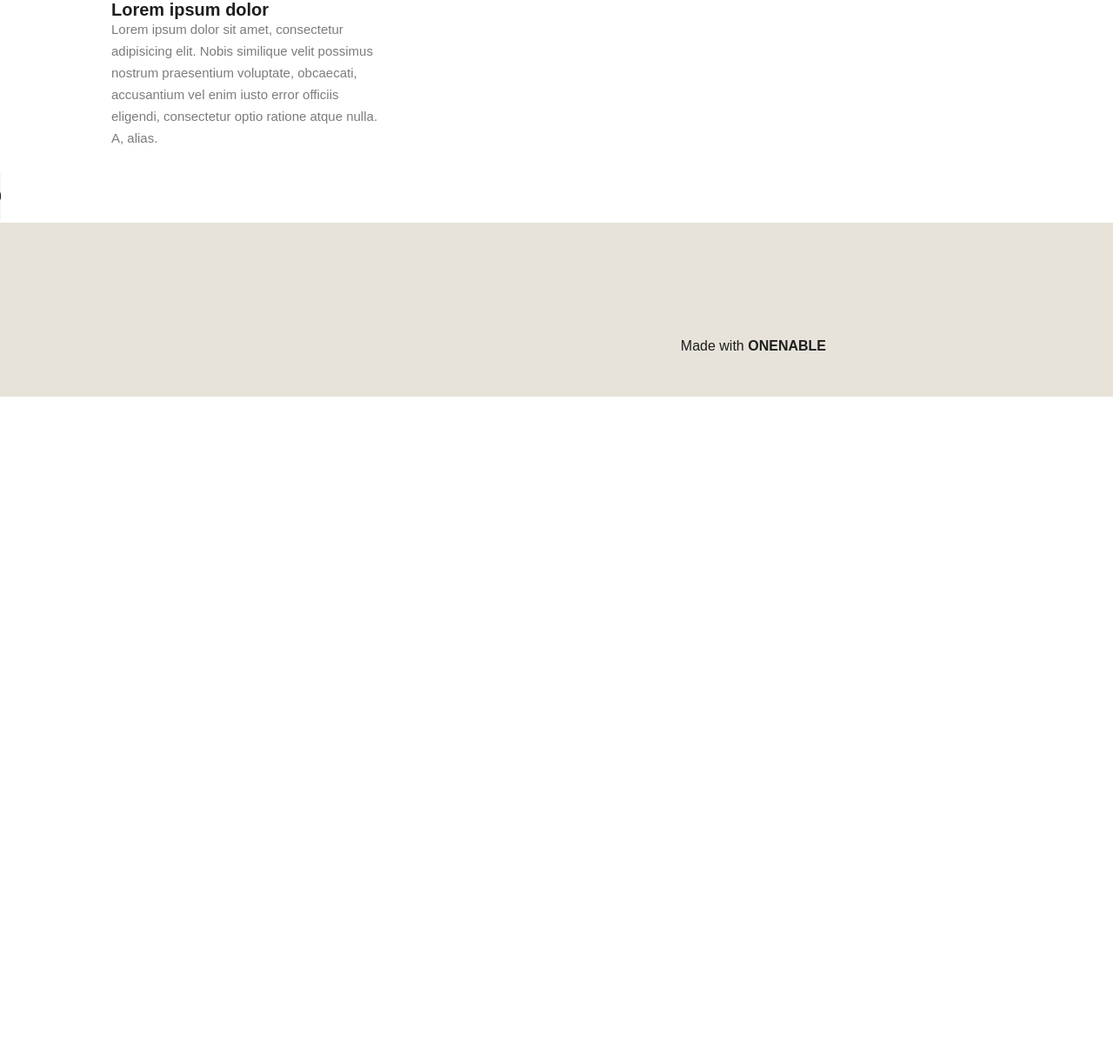
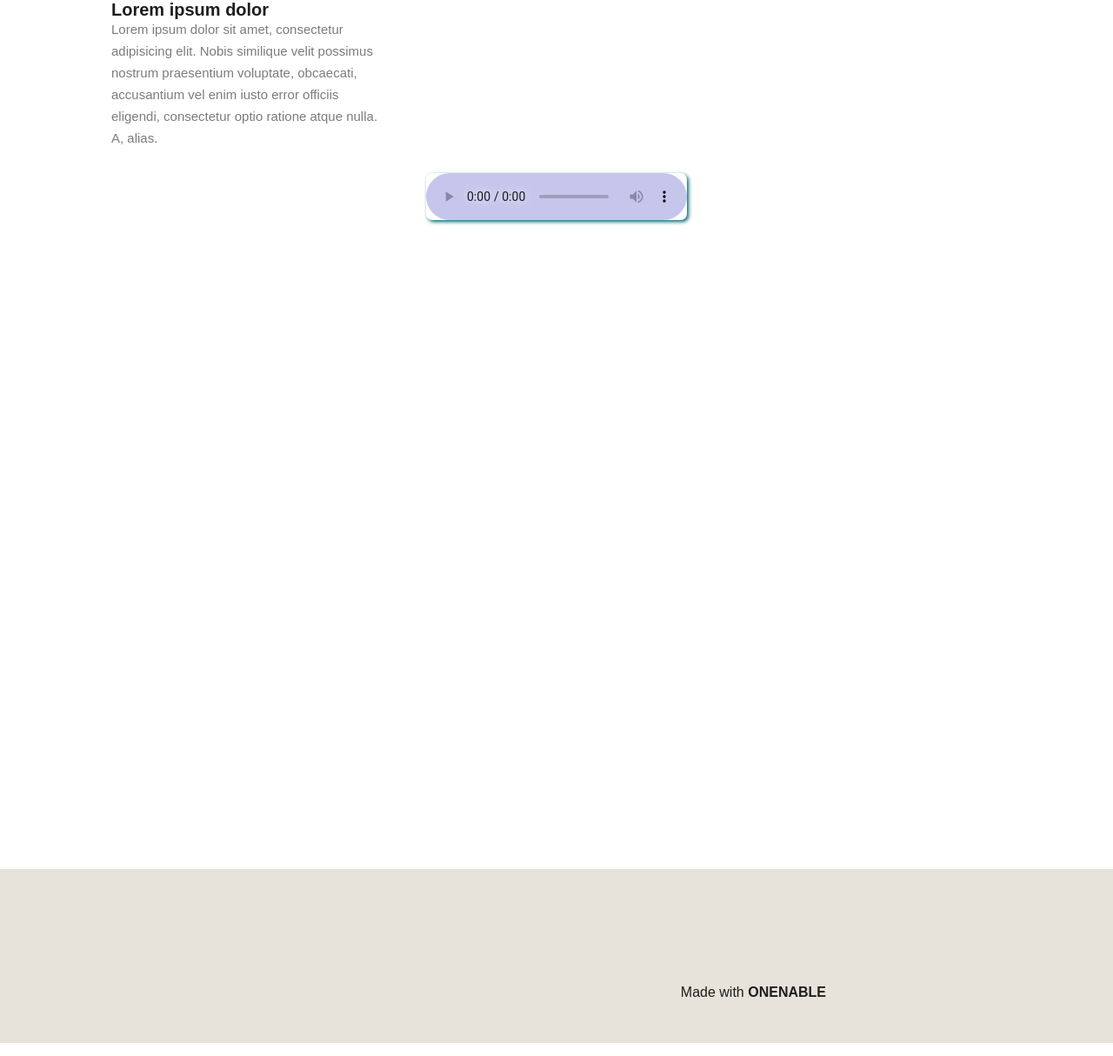
Before and after one commit to superkingyj/django_blog_project-OneNaBle, a Django app: page / in a window 1280 px wide. Shown: the part 825-2039 px from the top of the page at 87% size. Before the commit the page ends 1296 px from the top, so only its background shows below. Run offline with Django 4.2, Linux system fonts and the light colour scheme; the visitor is signed in with stand-in values (Sample User, id 1); data that the repository does not hold is empty.

Commit message:
[Feat] 오디오css추가, 로그인,아웃 css진행중

```diff
--- a/blog_project/blog_app/static/css/board_client.css
+++ b/blog_project/blog_app/static/css/board_client.css
@@ -119,3 +119,40 @@ article {
   font-size: 15px;
   line-height: 25px;
 }
+
+audio:hover,
+audio:focus,
+audio:active {
+  -webkit-box-shadow: 15px 15px 20px rgba(0, 0, 0, 0.4);
+  -moz-box-shadow: 15px 15px 20px rgba(0, 0, 0, 0.4);
+  box-shadow: 15px 15px 20px rgba(0, 0, 0, 0.4);
+  -webkit-transform: scale(1.05);
+  -moz-transform: scale(1.05);
+  transform: scale(1.05);
+}
+
+audio::-webkit-media-controls-enclosure {
+  background-color: #c6c6ec;
+}
+
+audio {
+  -webkit-transition: all 0.5s linear;
+  -moz-transition: all 0.5s linear;
+  -o-transition: all 0.5s linear;
+  transition: all 0.5s linear;
+  -moz-box-shadow: 2px 2px 4px 0px #006773;
+  -webkit-box-shadow: 2px 2px 4px 0px #006773;
+  box-shadow: 2px 2px 4px 0px #006773;
+  -moz-border-radius: 7px 7px 7px 7px;
+  -webkit-border-radius: 7px 7px 7px 7px;
+  border-radius: 7px 7px 7px 7px;
+
+}
+
+.audio-player {
+  display: flex;
+  justify-content: center;
+  align-items: top;
+  height: 100vh;
+  /* 화면 높이를 100%로 설정하여 화면 전체를 차지하도록 합니다. */
+}
--- a/blog_project/blog_app/static/css/header_white.css
+++ b/blog_project/blog_app/static/css/header_white.css
@@ -40,7 +40,7 @@ nav {
   width: 270px;
 }
 
-#login {
+/* #login {
   width: 100px;
   height: 39px;
   border-radius: 2px;
@@ -58,4 +58,4 @@ nav {
   font-weight: 700;
   line-height: normal;
   text-decoration: none;
-}
+} */
--- a/blog_project/blog_app/templates/board_admin.html
+++ b/blog_project/blog_app/templates/board_admin.html
@@ -20,7 +20,7 @@
           <span title="여행">여행</span>
           <span title="영화">영화</span>
           <span title="IT">IT</span>
-          <button id="logout">Logout</button>
+          <span><button class="logout">Logout</button></span>
           <a id="just_write" href="{% url 'write' %}">Just Write!</a>
         </div>
       </nav>
--- a/blog_project/blog_app/templates/board_client.html
+++ b/blog_project/blog_app/templates/board_client.html
@@ -46,10 +46,11 @@
         </div>
     </article>
 
+    <div class="audio-player">
     <audio controls loop autoplay>
         <source src="{% static 'sounds/naruto1.mp3' %}" type="audio/mp3">
         Your browser does not support the audio element.
-    </audio>
+    </audio></div>
 
     <footer> {% include 'footer.html' %} </footer>
     <script src="{% static 'js/main.js' %}"></script>
--- a/blog_project/blog_app/templates/header.html
+++ b/blog_project/blog_app/templates/header.html
@@ -13,10 +13,10 @@
         <span class='filter_btn' title="IT" onclick=filtering(5)>IT</span>
 
         {% if user.is_authenticated %}
-        <a id="logout" href="{% url 'blog_app:logout' %}">Logout</a>
+        <button class="logout"><a id="logout" href="{% url 'blog_app:logout' %}">Logout</a></button>
         <a id="login" href="{% url 'blog_app:write' %}">Justwrite</a>
         {% else %}
-        <a id="login" href="{% url 'blog_app:login' %}">Login</a>
+        <button class="login"><a id="login" href="{% url 'blog_app:login' %}">Login</a></button>
         {% endif %}
     </div>
 </nav>
```
Also changed, not shown: blog_project/blog_app/static/css/board_admin.css (+37 -6 lines).
